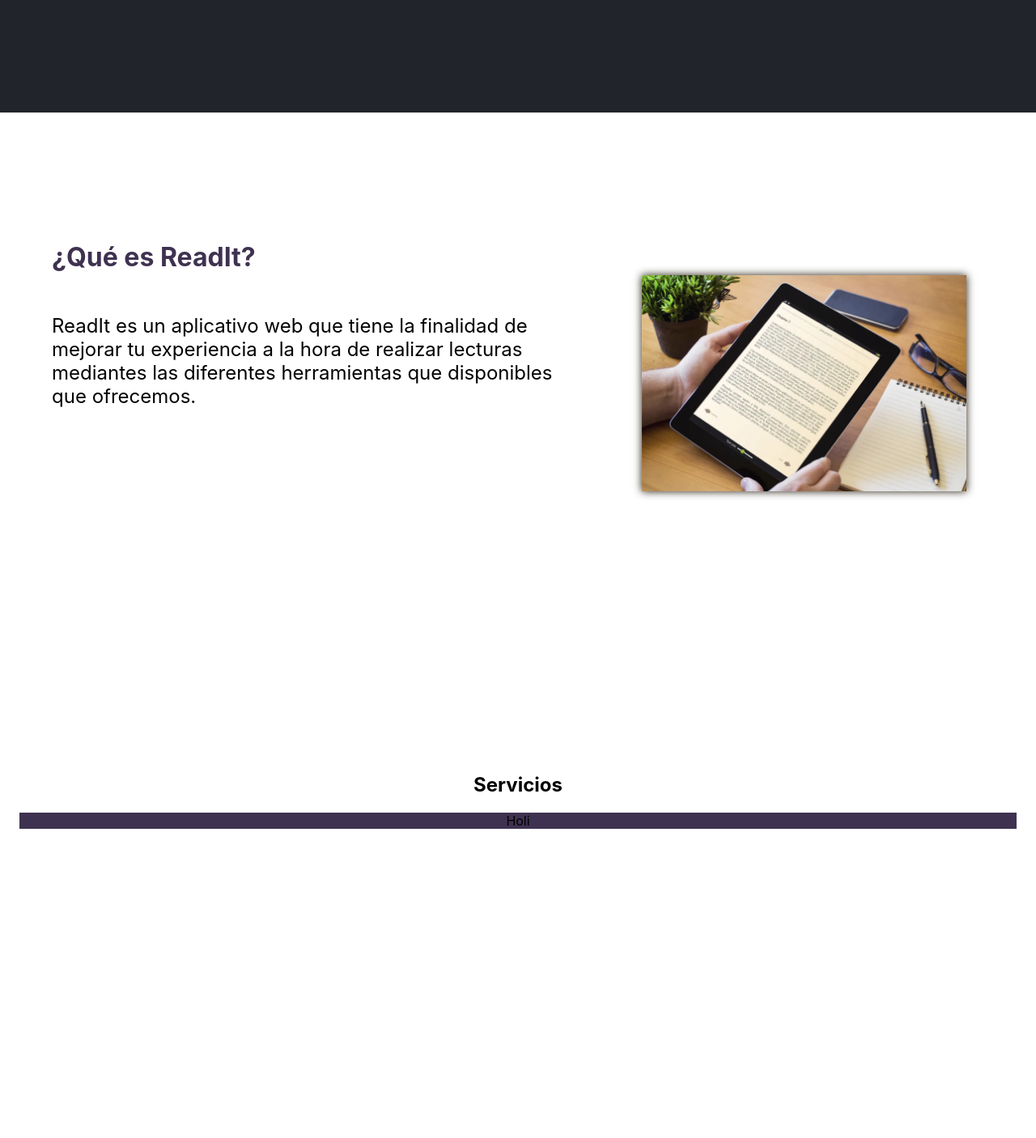
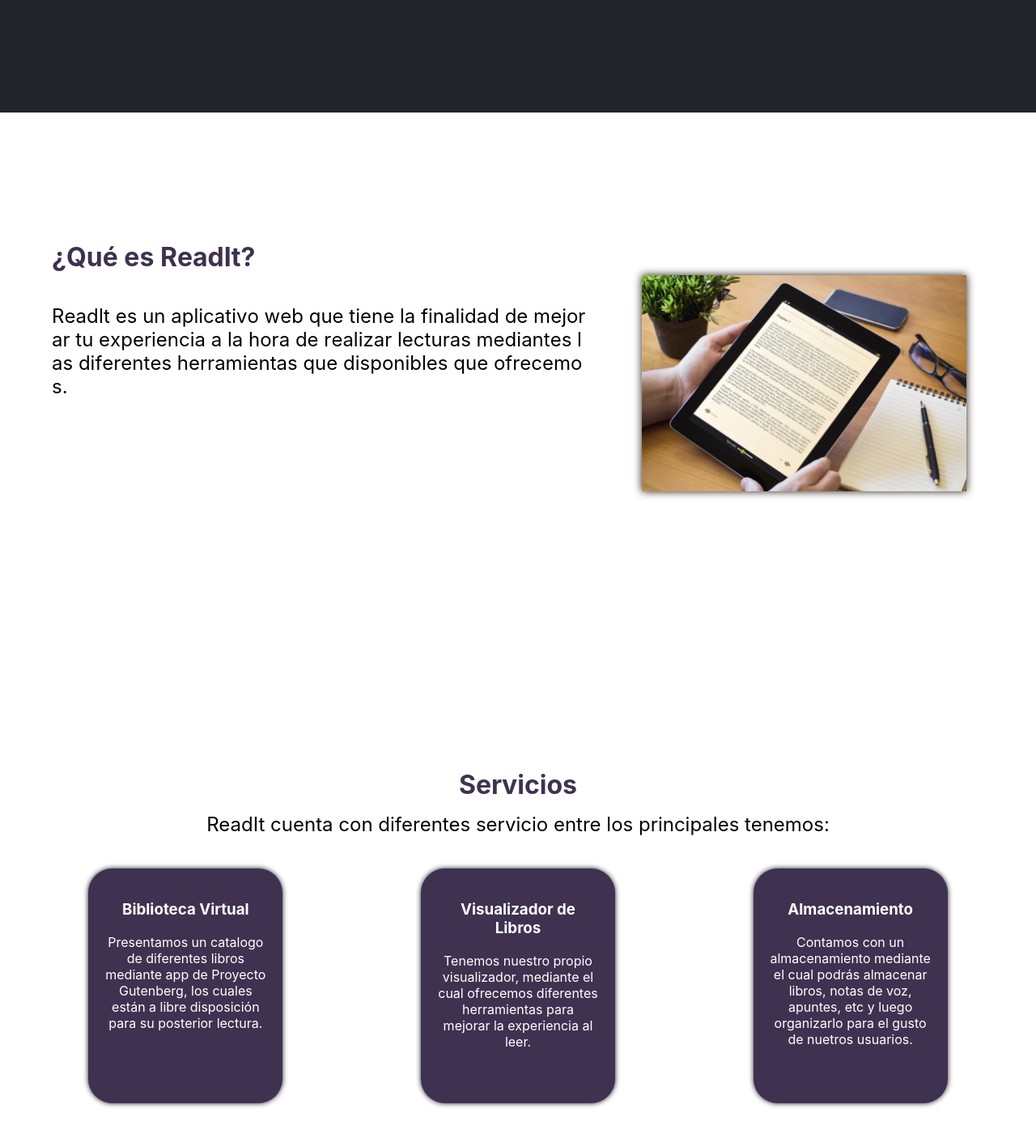
Before and after one commit to thehancode/ReadIt, a React (Create React App) app in the folder frontend/: page / in a window 1280 px wide. Shown: the part 661-2067 px from the top of the page at 81% size. Built offline with nearby package versions, Linux system fonts and the light colour scheme.

Commit message:
Finalizando el home
Añadimos la ultima sección del home, solo falta el footer, además se agrego el efecto Reveal

```diff
--- a/frontend/package.json
+++ b/frontend/package.json
@@ -12,9 +12,11 @@
     "axios": "^0.21.1",
     "react": "^17.0.2",
     "react-dom": "^17.0.2",
+    "react-reveal": "^1.2.2",
     "react-router-dom": "^5.2.0",
     "react-scripts": "4.0.3",
     "react-scroll": "^1.8.2",
+    "scrollreveal": "^4.0.9",
     "web-vitals": "^1.1.1"
   },
   "scripts": {
--- a/frontend/src/components/HomeWithoutLogin.jsx
+++ b/frontend/src/components/HomeWithoutLogin.jsx
@@ -1,7 +1,9 @@
 import React from "react";
 
 import { makeStyles, ThemeProvider } from '@material-ui/core/styles';
-import { Button, Container, Hidden, List, ListItem, Drawer, Divider, ListItemText, Box } from "@material-ui/core"
+import { Button, Container, Hidden, List, ListItem, Drawer, Divider, ListItemText, Box, Grid } from "@material-ui/core"
+import Fade from 'react-reveal/Fade';
+
 import personBook from "../assets/ILoveBooks.svg"
 import lector from "../assets/lectorWhatIs.webp"
 
@@ -97,20 +99,54 @@
           <Container maxWidth='xl' component='section' id='home-what-is-readit'>
             <div className='home-what-is-readit'>
               <div className='home-what-is-readit-text'>
-                <h2>¿Qué es ReadIt?</h2>
+                <h2><Fade cascade>¿Qué es ReadIt?</Fade></h2>
                 <p>
-                ReadIt es un aplicativo web que tiene la finalidad de mejorar tu experiencia a la hora de realizar
-                lecturas mediantes las diferentes herramientas que disponibles que ofrecemos.
+                  <Fade cascade>ReadIt es un aplicativo web que tiene la finalidad de mejorar tu experiencia a la hora de realizar
+                lecturas mediantes las diferentes herramientas que disponibles que ofrecemos.</Fade>
                 </p>
               </div>
               <div className='home-what-is-readit-image'>
-                <img className='home-what-is-readit-image__img' src={lector} alt="Tablet"/>
+                <Fade cascade>
+                  <img className='home-what-is-readit-image__img' src={lector} alt="Tablet"/>
+                </Fade>
               </div>
             </div>
           </Container>
           <Container maxWidth='xl' component='section' className='home-services' id='home-services'>
-            <h2>Servicios</h2>
-            <Box bgcolor='#3F3250' border='30px'>Holi</Box>
+            <div className='home-services-text'>
+                <h2><Fade cascade>Servicios</Fade></h2>
+                <p>
+                  <Fade>
+                    ReadIt cuenta con diferentes servicio entre los principales tenemos:
+                  </Fade>
+                </p>
+            </div>
+            <Grid container direction='row' justify='space-around'>
+              <Grid xs='12' sm='6' lg='4'>
+                <Fade cascade>
+                  <Box bgcolor='#3F3250' borderRadius='30px' width='200px' height='250px' color='#FFF' padding='20px' margin='1em auto' boxShadow='0 0 6px hsl(266, 23%, 12%)'>
+                    <h3>Biblioteca Virtual</h3>
+                    <p>Presentamos un catalogo de diferentes libros mediante app de Proyecto Gutenberg, los cuales están a libre disposición para su posterior lectura. </p>
+                  </Box>
+                </Fade>
+              </Grid>
+              <Grid xs='12' sm='6' lg='4'>
+                <Fade cascade>
+                  <Box bgcolor='#3F3250' borderRadius='30px' width='200px' height='250px' color='#FFF' padding='20px' margin='1em auto' boxShadow='0 0 6px hsl(266, 23%, 12%)'>
+                    <h3>Visualizador de Libros</h3>
+                    <p>Tenemos nuestro propio visualizador, mediante el cual ofrecemos diferentes herramientas para mejorar la experiencia al leer. </p>
+                  </Box>
+                </Fade>
+              </Grid>
+              <Grid xs='12' sm='6' lg='4'>
+                <Fade cascade>
+                  <Box bgcolor='#3F3250' borderRadius='30px' width='200px' height='250px' color='#FFF' padding='20px' margin='1em auto' boxShadow='0 0 6px hsl(266, 23%, 12%)'>
+                    <h3>Almacenamiento</h3>
+                    <p>Contamos con un almacenamiento mediante el cual podrás almacenar libros, notas de voz, apuntes, etc y luego organizarlo para el gusto de nuetros usuarios. </p>
+                  </Box>
+                </Fade>
+              </Grid>
+            </Grid>
           </Container>
         </main>
       </div>
--- a/frontend/src/index.css
+++ b/frontend/src/index.css
@@ -137,7 +137,8 @@
 
 .home-what-is-readit-text h2{
   font-size: 32px;
-  color: #3F3250;
+  line-height: 0.5em;
+  color: hsl(266, 23%, 25%);
 }
 
 .home-what-is-readit-text p{
@@ -171,3 +172,13 @@
   flex-direction: column;
   background-color: #fff;
 }
+
+.home-services-text h2{
+  font-size: 32px;
+  color: #3F3250;
+  line-height: 0.5em;
+}
+
+.home-services-text p{
+  font-size: 24px;
+}
```
Also changed, not shown: frontend/src/components/Footer.jsx (added, +11 -0 lines), 1 other file (tests, documents, lock files or other folders).
